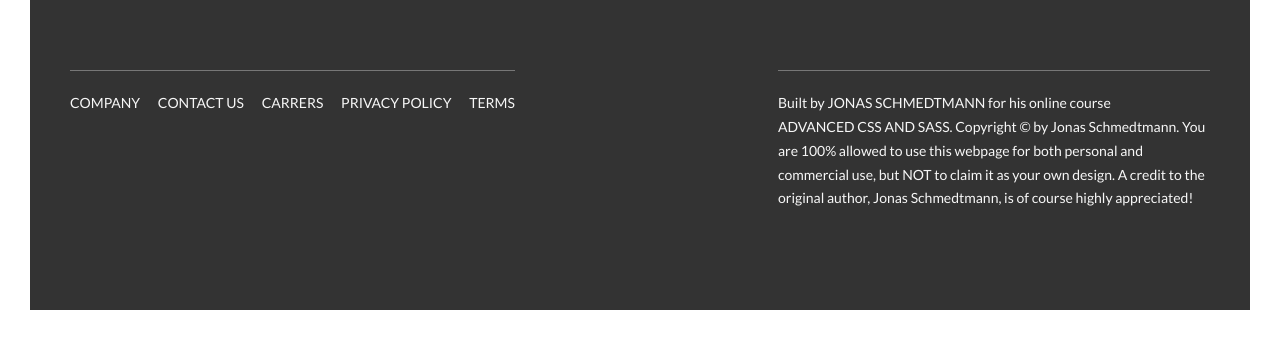
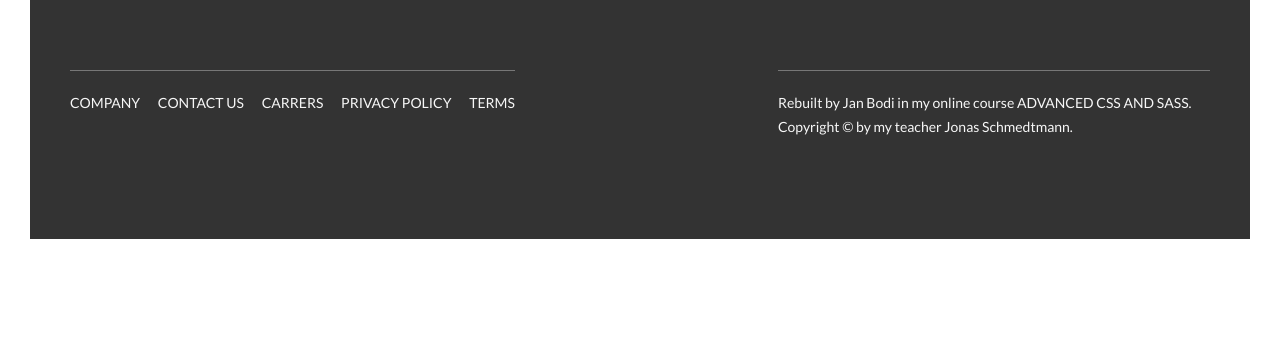
Before and after one commit to Jonnyb83/Portfolio-JB, a website: page Natours/index.html in a window 1280 px wide. Shown: the part 5815-6155 px from the top of the page. After the commit the page ends 6084 px from the top, so only its background shows below. Drawn offline with Linux system fonts and the light colour scheme.

Commit message:
One more project

```diff
--- a/Natours/index.html
+++ b/Natours/index.html
@@ -390,11 +390,9 @@
                 </div>
                 <div class="col-1-of-2">
                     <p class="footer__copyright">
-                        Built by <a href="#" class="footer__link">Jonas Schmedtmann</a> for his online course <a href="#" class="footer__link">Advanced CSS and Sass</a>.
-                        Copyright &copy; by Jonas Schmedtmann. You are 100% allowed to use this webpage for both personal
-                        and commercial use, but NOT to claim it as your own design. A credit to the original author, Jonas
-                        Schmedtmann, is of course highly appreciated!
-                    </p>
+                        Rebuilt by Jan Bodi in my online course <a href="https://www.udemy.com/certificate/UC-480f05ae-13d5-4ede-ac9a-2c1e7751b5d0/" class="footer__link">Advanced CSS and Sass</a>.
+
+                        Copyright &copy; by my teacher Jonas Schmedtmann.
                 </div>
             </div>
         </footer>
```
Also changed, not shown: index.html (+1 -1 lines).
